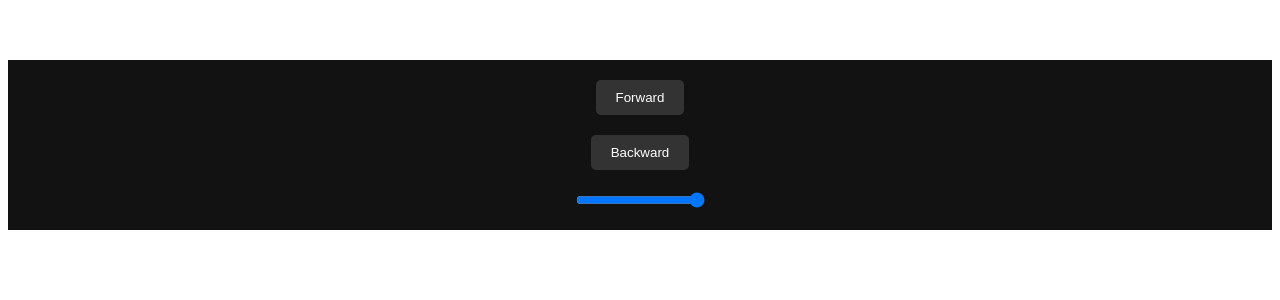
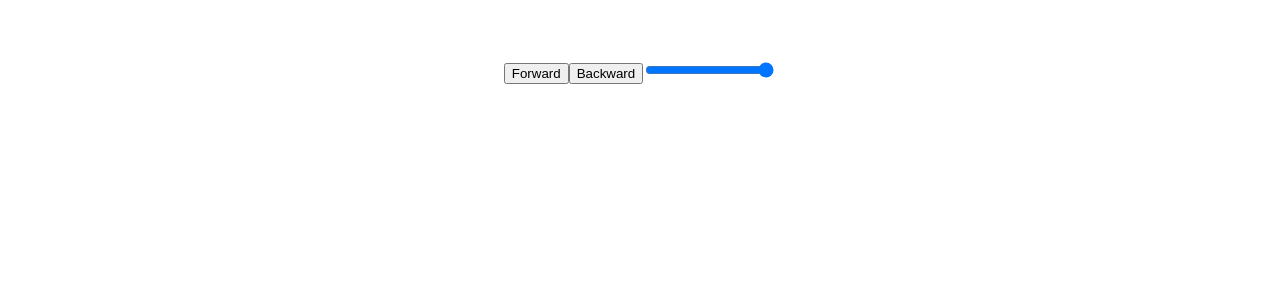
Before and after one commit to abbseblin/Robotic-Car-G29-main, a Vue app: page / in a window 1280 px wide. Shown: the top 300 px of the page. Built offline with nearby package versions, Linux system fonts and the light colour scheme.

Commit message:
Logitech-g29-test

```diff
--- /dev/null
+++ b/logitech.d.ts
@@ -0,0 +1 @@
+declare module 'logitech-g29';
--- a/package.json
+++ b/package.json
@@ -2,6 +2,7 @@
   "name": "vue-2-firebase-g29",
   "version": "0.1.0",
   "private": true,
+  "type": "module",
   "scripts": {
     "serve": "vue-cli-service serve",
     "build": "vue-cli-service build",
@@ -10,6 +11,7 @@
   "dependencies": {
     "core-js": "^3.8.3",
     "firebase": "^10.8.0",
+    "logitech-g29": "^1.3.2",
     "vue": "^2.6.14",
     "vuefire": "^3.1.22"
   },
--- a/src/components/firebase-data.vue
+++ b/src/components/firebase-data.vue
@@ -31,66 +31,3 @@ export default {
     },
 };
 </script>
-
-<style scoped>
-div {
-    display: flex;
-    flex-direction: column;
-    align-items: center;
-    gap: 20px;
-    padding: 20px;
-    background-color: #121212;
-    /* Dark background */
-    color: #e0e0e0;
-    /* Light text color for contrast */
-}
-
-button {
-    background-color: #333;
-    color: #fff;
-    border: none;
-    padding: 10px 20px;
-    border-radius: 5px;
-    cursor: pointer;
-    transition: background-color 0.3s, transform 0.1s;
-}
-
-button:hover {
-    background-color: #444;
-}
-
-button:active {
-    background-color: #555;
-    transform: scale(0.98);
-    /* Subtle press effect */
-}
-
-p {
-    font-size: 1.2rem;
-}
-
-/* Style adjustments for input and range if used later */
-/* input[type="text"], input[type="range"] {
-    padding: 10px;
-    border-radius: 5px;
-    border: 1px solid #333;
-    background-color: #222;
-    color: #fff;
-    outline: none;
-  }
-
-  input[type="range"] {
-    -webkit-appearance: none;
-    width: 100%;
-    background: #333;
-  }
-
-  input[type="range"]::-webkit-slider-thumb {
-    -webkit-appearance: none;
-    appearance: none;
-    width: 20px;
-    height: 20px;
-    background: #777;
-    cursor: pointer;
-  } */
-</style>
```
Also changed, not shown: steeringwheelTest.js (added, +7 -0 lines), 1 other file (tests, documents, lock files or other folders).
